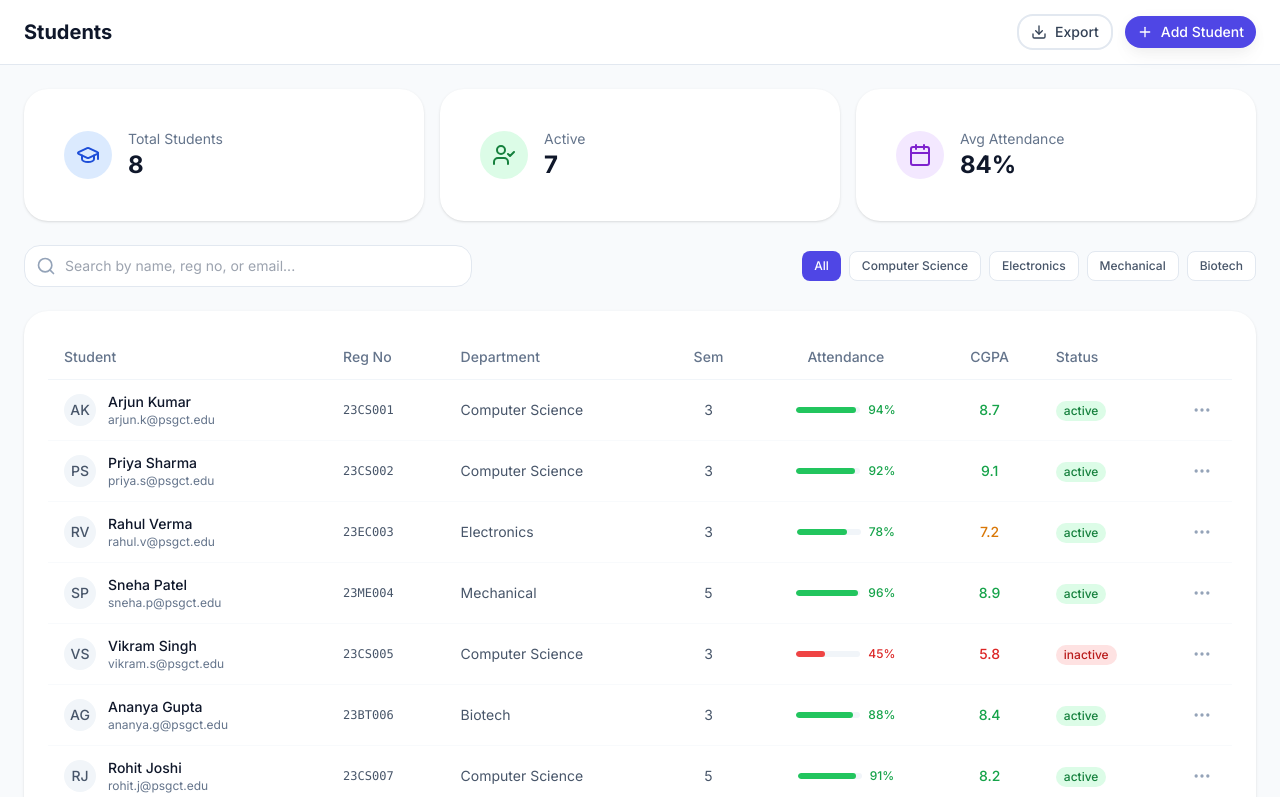
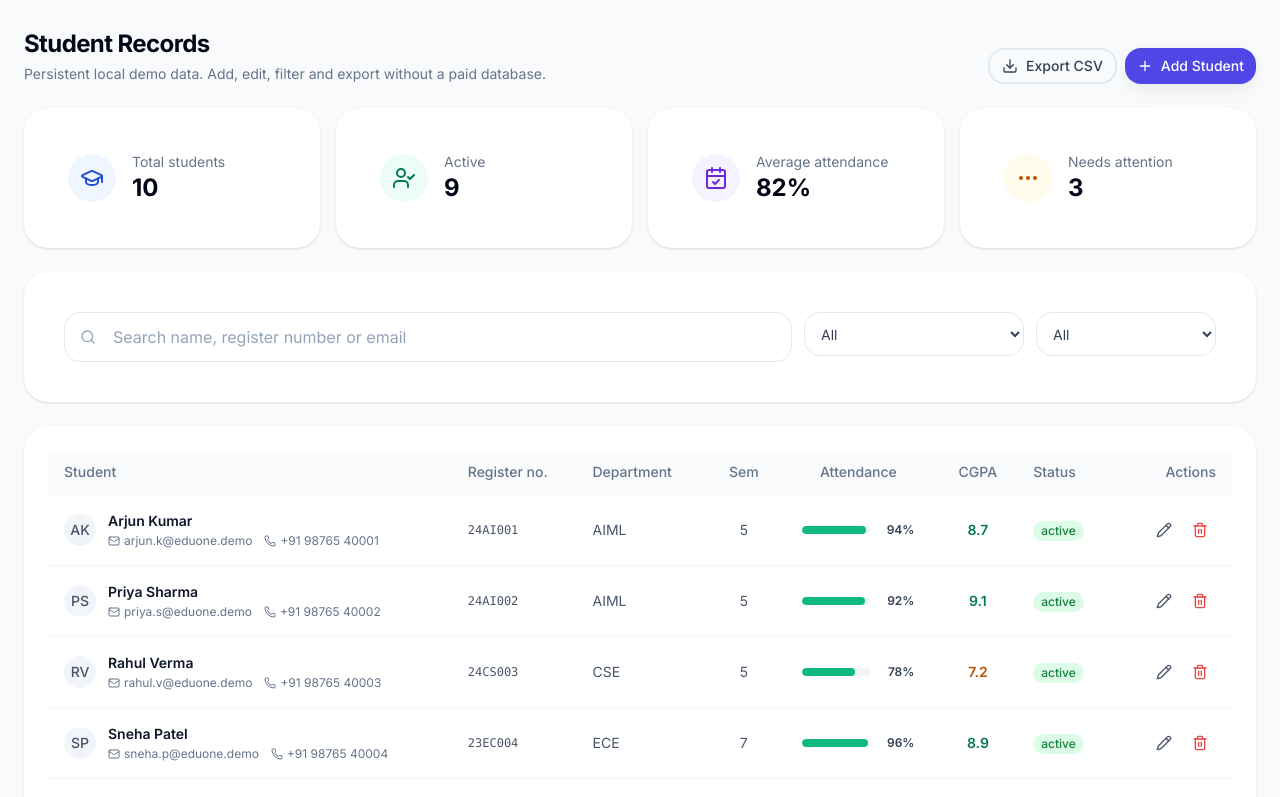
Before and after one commit to Bharath496/EDU_ONE, a Next.js app in the folder apps/web/: page /modules/students in a window 1280 px wide. Shown: the top 797 px of the page. Built offline with nearby package versions, Linux system fonts and the light colour scheme; sample sign-in values are in the browser's storage.

Commit message:
Upgrade students module with persistent CRUD and CSV export

```diff
--- a/apps/web/app/modules/students/page.tsx
+++ b/apps/web/app/modules/students/page.tsx
@@ -1,175 +1,354 @@
 'use client'
 
-import { useState } from 'react'
+import { FormEvent, useMemo, useState } from 'react'
 import { useRouter } from 'next/navigation'
-import Link from 'next/link'
-import { Card, CardContent, CardHeader, CardTitle, CardDescription } from '@/components/ui/Card'
+import {
+  CalendarCheck,
+  Download,
+  GraduationCap,
+  Mail,
+  MoreHorizontal,
+  Pencil,
+  Phone,
+  Plus,
+  Search,
+  Trash2,
+  UserCheck,
+} from 'lucide-react'
+import { Avatar } from '@/components/ui/Avatar'
+import { Badge } from '@/components/ui/Badge'
 import { Button } from '@/components/ui/Button'
-import { Badge } from '@/components/ui/Badge'
-import { Avatar } from '@/components/ui/Avatar'
+import { Card, CardContent } from '@/components/ui/Card'
 import { Input } from '@/components/ui/Input'
+import { Modal } from '@/components/ui/Modal'
 import { useAuthStore } from '@/lib/auth-store'
-import { GraduationCap, Search, Filter, Plus, ChevronRight, Download, Mail, Phone, Calendar, BookOpen, MoreHorizontal, UserCheck } from 'lucide-react'
+import { useEduStore } from '@/lib/edu-store'
+import type { StudentRecord } from '@/lib/demo-data'
 
-const STUDENTS = [
-  { id: '1', name: 'Arjun Kumar', regNo: '23CS001', department: 'Computer Science', semester: 3, batch: '2023-27', email: 'arjun.k@psgct.edu', phone: '+91 98765 40001', attendance: 94, cgpa: 8.7, status: 'active', avatar: '' },
-  { id: '2', name: 'Priya Sharma', regNo: '23CS002', department: 'Computer Science', semester: 3, batch: '2023-27', email: 'priya.s@psgct.edu', phone: '+91 98765 40002', attendance: 92, cgpa: 9.1, status: 'active', avatar: '' },
-  { id: '3', name: 'Rahul Verma', regNo: '23EC003', department: 'Electronics', semester: 3, batch: '2023-27', email: 'rahul.v@psgct.edu', phone: '+91 98765 40003', attendance: 78, cgpa: 7.2, status: 'active', avatar: '' },
-  { id: '4', name: 'Sneha Patel', regNo: '23ME004', department: 'Mechanical', semester: 5, batch: '2022-26', email: 'sneha.p@psgct.edu', phone: '+91 98765 40004', attendance: 96, cgpa: 8.9, status: 'active', avatar: '' },
-  { id: '5', name: 'Vikram Singh', regNo: '23CS005', department: 'Computer Science', semester: 3, batch: '2023-27', email: 'vikram.s@psgct.edu', phone: '+91 98765 40005', attendance: 45, cgpa: 5.8, status: 'inactive', avatar: '' },
-  { id: '6', name: 'Ananya Gupta', regNo: '23BT006', department: 'Biotech', semester: 3, batch: '2023-27', email: 'ananya.g@psgct.edu', phone: '+91 98765 40006', attendance: 88, cgpa: 8.4, status: 'active', avatar: '' },
-  { id: '7', name: 'Rohit Joshi', regNo: '23CS007', department: 'Computer Science', semester: 5, batch: '2022-26', email: 'rohit.j@psgct.edu', phone: '+91 98765 40007', attendance: 91, cgpa: 8.2, status: 'active', avatar: '' },
-  { id: '8', name: 'Neha Kapoor', regNo: '23EC008', department: 'Electronics', semester: 3, batch: '2023-27', email: 'neha.k@psgct.edu', phone: '+91 98765 40008', attendance: 85, cgpa: 7.9, status: 'active', avatar: '' },
-]
+type StudentForm = Omit<StudentRecord, 'id'>
+
+const emptyForm: StudentForm = {
+  name: '',
+  regNo: '',
+  department: 'AIML',
+  semester: 1,
+  batch: '2026-29',
+  email: '',
+  phone: '',
+  attendance: 100,
+  cgpa: 0,
+  status: 'active',
+}
+
+function toCsv(rows: StudentRecord[]) {
+  const header = ['Reg No', 'Name', 'Department', 'Semester', 'Batch', 'Email', 'Phone', 'Attendance', 'CGPA', 'Status']
+  const body = rows.map((student) => [
+    student.regNo,
+    student.name,
+    student.department,
+    student.semester,
+    student.batch,
+    student.email,
+    student.phone,
+    student.attendance,
+    student.cgpa,
+    student.status,
+  ])
+  return [header, ...body]
+    .map((row) => row.map((value) => `"${String(value).replaceAll('"', '""')}"`).join(','))
+    .join('\n')
+}
+
+function downloadCsv(rows: StudentRecord[]) {
+  const blob = new Blob([toCsv(rows)], { type: 'text/csv;charset=utf-8;' })
+  const url = URL.createObjectURL(blob)
+  const anchor = document.createElement('a')
+  anchor.href = url
+  anchor.download = 'eduone-students.csv'
+  anchor.click()
+  URL.revokeObjectURL(url)
+}
 
 export default function StudentsPage() {
   const { user, isAuthenticated } = useAuthStore()
   const router = useRouter()
+  const students = useEduStore((state) => state.students)
+  const addStudent = useEduStore((state) => state.addStudent)
+  const updateStudent = useEduStore((state) => state.updateStudent)
+  const removeStudent = useEduStore((state) => state.removeStudent)
+
   const [search, setSearch] = useState('')
-  const [filterDept, setFilterDept] = useState('All')
+  const [department, setDepartment] = useState('All')
+  const [status, setStatus] = useState('All')
+  const [formOpen, setFormOpen] = useState(false)
+  const [editingId, setEditingId] = useState<string | null>(null)
+  const [form, setForm] = useState<StudentForm>(emptyForm)
 
-  if (!isAuthenticated || !user) { router.push('/login'); return null }
+  if (!isAuthenticated || !user) {
+    router.push('/login')
+    return null
+  }
 
-  const filtered = STUDENTS.filter(s => {
-    const matchesSearch = s.name.toLowerCase().includes(search.toLowerCase()) || s.regNo.toLowerCase().includes(search.toLowerCase()) || s.email.toLowerCase().includes(search.toLowerCase())
-    const matchesDept = filterDept === 'All' || s.department === filterDept
-    return matchesSearch && matchesDept
+  const departments = ['All', ...Array.from(new Set(students.map((item) => item.department))).sort()]
+
+  const filtered = useMemo(() => {
+    const needle = search.trim().toLowerCase()
+    return students.filter((student) => {
+      const matchesSearch =
+        !needle ||
+        student.name.toLowerCase().includes(needle) ||
+        student.regNo.toLowerCase().includes(needle) ||
+        student.email.toLowerCase().includes(needle)
+      const matchesDepartment = department === 'All' || student.department === department
+      const matchesStatus = status === 'All' || student.status === status.toLowerCase()
+      return matchesSearch && matchesDepartment && matchesStatus
     })
+  }, [department, search, status, students])
 
-  const departments = [...new Set(STUDENTS.map(s => s.department))]
+  const activeCount = students.filter((item) => item.status === 'active').length
+  const avgAttendance = students.length
+    ? Math.round(students.reduce((sum, item) => sum + item.attendance, 0) / students.length)
+    : 0
+  const atRisk = students.filter((item) => item.attendance < 75 || item.cgpa < 6).length
 
-  const activeCount = STUDENTS.filter(s => s.status === 'active').length
-  const avgAttendance = Math.round(STUDENTS.reduce((sum, s) => sum + s.attendance, 0) / STUDENTS.length)
+  const openCreate = () => {
+    setEditingId(null)
+    setForm(emptyForm)
+    setFormOpen(true)
+  }
+
+  const openEdit = (student: StudentRecord) => {
+    const { id, ...rest } = student
+    setEditingId(id)
+    setForm(rest)
+    setFormOpen(true)
+  }
+
+  const submit = (event: FormEvent) => {
+    event.preventDefault()
+    const normalized: StudentForm = {
+      ...form,
+      name: form.name.trim(),
+      regNo: form.regNo.trim().toUpperCase(),
+      email: form.email.trim().toLowerCase(),
+      phone: form.phone.trim(),
+      semester: Number(form.semester),
+      attendance: Number(form.attendance),
+      cgpa: Number(form.cgpa),
+    }
+    if (!normalized.name || !normalized.regNo || !normalized.email) return
+    if (editingId) updateStudent(editingId, normalized)
+    else addStudent(normalized)
+    setFormOpen(false)
+  }
+
+  const deleteStudent = (student: StudentRecord) => {
+    if (window.confirm(`Remove ${student.name} (${student.regNo}) from the demo workspace?`)) {
+      removeStudent(student.id)
+    }
+  }
 
   return (
-    <div className="min-h-screen bg-slate-50">
-      <header className="sticky top-0 z-30 bg-white/95 backdrop-blur-sm border-b border-slate-200">
-        <div className="flex h-16 items-center justify-between px-4 lg:px-6">
+    <div className="space-y-6 p-4 lg:p-6">
+      <div className="flex flex-col gap-4 lg:flex-row lg:items-end lg:justify-between">
         <div>
-            <p className="text-sm text-slate-500">{user.collegeName}</p>
-            <h1 className="text-xl font-bold text-slate-900">Students</h1>
+          <p className="text-sm font-medium text-primary-600">{user.collegeName}</p>
+          <h1 className="mt-1 text-2xl font-bold tracking-tight text-slate-950">Student Records</h1>
+          <p className="mt-1 text-sm text-slate-500">
+            Persistent local demo data. Add, edit, filter and export without a paid database.
+          </p>
         </div>
-          <div className="flex items-center gap-3">
-            <Button variant="outline" size="sm" className="gap-2">
-              <Download className="w-4 h-4" />
-              Export
+        <div className="flex gap-2">
+          <Button variant="outline" size="sm" className="gap-2" onClick={() => downloadCsv(filtered)}>
+            <Download className="h-4 w-4" />
+            Export CSV
           </Button>
-            <Button variant="primary" size="sm" className="gap-2">
-              <Plus className="w-4 h-4" />
+          <Button size="sm" className="gap-2" onClick={openCreate}>
+            <Plus className="h-4 w-4" />
             Add Student
           </Button>
         </div>
       </div>
-      </header>
 
-      <div className="p-4 lg:p-6 space-y-6">
-        <div className="grid grid-cols-1 sm:grid-cols-3 gap-4">
-          <Card>
-            <CardContent className="p-4 flex items-center gap-4">
-              <div className="p-3 rounded-2xl bg-blue-100 text-blue-700"><GraduationCap className="w-6 h-6" /></div>
+      <div className="grid gap-4 sm:grid-cols-2 xl:grid-cols-4">
+        {[
+          { label: 'Total students', value: students.length, icon: GraduationCap, className: 'bg-blue-50 text-blue-700' },
+          { label: 'Active', value: activeCount, icon: UserCheck, className: 'bg-emerald-50 text-emerald-700' },
+          { label: 'Average attendance', value: `${avgAttendance}%`, icon: CalendarCheck, className: 'bg-violet-50 text-violet-700' },
+          { label: 'Needs attention', value: atRisk, icon: MoreHorizontal, className: 'bg-amber-50 text-amber-700' },
+        ].map((item) => (
+          <Card key={item.label}>
+            <CardContent className="flex items-center gap-4 p-5">
+              <div className={`rounded-2xl p-3 ${item.className}`}>
+                <item.icon className="h-6 w-6" />
+              </div>
               <div>
-                <p className="text-sm text-slate-500">Total Students</p>
-                <p className="text-2xl font-bold text-slate-900">{STUDENTS.length}</p>
+                <p className="text-sm text-slate-500">{item.label}</p>
+                <p className="text-2xl font-bold text-slate-950">{item.value}</p>
               </div>
             </CardContent>
           </Card>
+        ))}
+      </div>
+
       <Card>
-            <CardContent className="p-4 flex items-center gap-4">
-              <div className="p-3 rounded-2xl bg-green-100 text-green-700"><UserCheck className="w-6 h-6" /></div>
-              <div>
-                <p className="text-sm text-slate-500">Active</p>
-                <p className="text-2xl font-bold text-slate-900">{activeCount}</p>
+        <CardContent className="p-4">
+          <div className="grid gap-3 lg:grid-cols-[1fr_220px_180px]">
+            <Input
+              value={search}
+              onChange={(event) => setSearch(event.target.value)}
+              placeholder="Search name, register number or email"
+              leftIcon={<Search className="h-4 w-4 text-slate-400" />}
+            />
+            <select
+              value={department}
+              onChange={(event) => setDepartment(event.target.value)}
+              className="h-11 rounded-xl border border-slate-200 bg-white px-3 text-sm text-slate-700 outline-none focus:border-primary-500 focus:ring-2 focus:ring-primary-100"
+            >
+              {departments.map((item) => <option key={item}>{item}</option>)}
+            </select>
+            <select
+              value={status}
+              onChange={(event) => setStatus(event.target.value)}
+              className="h-11 rounded-xl border border-slate-200 bg-white px-3 text-sm text-slate-700 outline-none focus:border-primary-500 focus:ring-2 focus:ring-primary-100"
+            >
+              <option>All</option>
+              <option>Active</option>
+              <option>Inactive</option>
+            </select>
           </div>
         </CardContent>
       </Card>
-          <Card>
-            <CardContent className="p-4 flex items-center gap-4">
-              <div className="p-3 rounded-2xl bg-purple-100 text-purple-700"><Calendar className="w-6 h-6" /></div>
-              <div>
-                <p className="text-sm text-slate-500">Avg Attendance</p>
-                <p className="text-2xl font-bold text-slate-900">{avgAttendance}%</p>
-              </div>
-            </CardContent>
-          </Card>
-        </div>
-
-        <div className="flex flex-col sm:flex-row gap-4 items-start sm:items-center justify-between">
-          <div className="flex gap-3 flex-1 max-w-md">
-            <div className="relative flex-1">
-              <Search className="absolute left-3 top-1/2 -translate-y-1/2 w-5 h-5 text-slate-400" />
-              <input type="text" placeholder="Search by name, reg no, or email..." value={search} onChange={e => setSearch(e.target.value)} className="w-full pl-10 pr-4 py-2.5 rounded-xl bg-white border border-slate-200 text-sm focus:outline-none focus:ring-2 focus:ring-primary-500" />
-            </div>
-          </div>
-          <div className="flex gap-2">
-            {['All', ...departments].map(d => (
-              <button key={d} onClick={() => setFilterDept(d)} className={`px-3 py-1.5 rounded-lg text-xs font-medium transition-colors ${filterDept === d ? 'bg-primary-600 text-white' : 'bg-white border border-slate-200 text-slate-600 hover:bg-slate-50'}`}>{d === 'All' ? 'All' : d}</button>
-            ))}
-          </div>
-        </div>
 
       <Card>
         <CardContent className="p-0">
           <div className="overflow-x-auto">
-              <table className="w-full text-sm">
+            <table className="w-full min-w-[1000px] text-sm">
               <thead>
-                  <tr className="border-b border-slate-100">
-                    <th className="text-left py-3 px-4 font-medium text-slate-500">Student</th>
-                    <th className="text-left py-3 px-4 font-medium text-slate-500">Reg No</th>
-                    <th className="text-left py-3 px-4 font-medium text-slate-500">Department</th>
-                    <th className="text-center py-3 px-4 font-medium text-slate-500">Sem</th>
-                    <th className="text-center py-3 px-4 font-medium text-slate-500">Attendance</th>
-                    <th className="text-center py-3 px-4 font-medium text-slate-500">CGPA</th>
-                    <th className="text-left py-3 px-4 font-medium text-slate-500">Status</th>
-                    <th className="w-10 py-3 px-4" />
+                <tr className="border-b border-slate-100 bg-slate-50/80 text-left text-slate-500">
+                  <th className="px-4 py-3 font-medium">Student</th>
+                  <th className="px-4 py-3 font-medium">Register no.</th>
+                  <th className="px-4 py-3 font-medium">Department</th>
+                  <th className="px-4 py-3 text-center font-medium">Sem</th>
+                  <th className="px-4 py-3 text-center font-medium">Attendance</th>
+                  <th className="px-4 py-3 text-center font-medium">CGPA</th>
+                  <th className="px-4 py-3 font-medium">Status</th>
+                  <th className="px-4 py-3 text-right font-medium">Actions</th>
                 </tr>
               </thead>
               <tbody>
-                  {filtered.map(s => (
-                    <tr key={s.id} className="border-b border-slate-50 hover:bg-slate-50 transition-colors">
-                      <td className="py-3 px-4">
+                {filtered.map((student) => (
+                  <tr key={student.id} className="border-b border-slate-100 last:border-0 hover:bg-slate-50/70">
+                    <td className="px-4 py-4">
                       <div className="flex items-center gap-3">
-                          <Avatar name={s.name} size="sm" />
+                        <Avatar name={student.name} size="sm" />
                         <div>
-                            <p className="font-medium text-slate-900">{s.name}</p>
-                            <p className="text-xs text-slate-500">{s.email}</p>
+                          <p className="font-semibold text-slate-900">{student.name}</p>
+                          <div className="mt-0.5 flex items-center gap-3 text-xs text-slate-500">
+                            <span className="flex items-center gap-1"><Mail className="h-3 w-3" />{student.email}</span>
+                            <span className="flex items-center gap-1"><Phone className="h-3 w-3" />{student.phone}</span>
+                          </div>
                         </div>
                       </div>
                     </td>
-                      <td className="py-3 px-4 text-xs font-mono text-slate-600">{s.regNo}</td>
-                      <td className="py-3 px-4 text-slate-600">{s.department}</td>
-                      <td className="py-3 px-4 text-center text-slate-600">{s.semester}</td>
-                      <td className="py-3 px-4">
-                        <div className="flex items-center gap-2 justify-center">
-                          <div className="w-16 h-1.5 bg-slate-100 rounded-full overflow-hidden">
-                            <div className={`h-full rounded-full ${s.attendance >= 75 ? 'bg-green-500' : s.attendance >= 50 ? 'bg-amber-500' : 'bg-red-500'}`} style={{ width: `${s.attendance}%` }} />
+                    <td className="px-4 py-4 font-mono text-xs text-slate-600">{student.regNo}</td>
+                    <td className="px-4 py-4 text-slate-600">{student.department}</td>
+                    <td className="px-4 py-4 text-center text-slate-600">{student.semester}</td>
+                    <td className="px-4 py-4">
+                      <div className="mx-auto flex w-28 items-center gap-2">
+                        <div className="h-2 flex-1 overflow-hidden rounded-full bg-slate-100">
+                          <div
+                            className={`h-full rounded-full ${student.attendance >= 75 ? 'bg-emerald-500' : student.attendance >= 60 ? 'bg-amber-500' : 'bg-red-500'}`}
+                            style={{ width: `${Math.min(student.attendance, 100)}%` }}
+                          />
                         </div>
-                          <span className={`text-xs font-medium ${s.attendance >= 75 ? 'text-green-600' : s.attendance >= 50 ? 'text-amber-600' : 'text-red-600'}`}>{s.attendance}%</span>
+                        <span className="w-9 text-right text-xs font-semibold text-slate-700">{student.attendance}%</span>
                       </div>
                     </td>
-                      <td className="py-3 px-4 text-center">
-                        <span className={`text-sm font-medium ${s.cgpa >= 8 ? 'text-green-600' : s.cgpa >= 6 ? 'text-amber-600' : 'text-red-600'}`}>{s.cgpa}</span>
+                    <td className="px-4 py-4 text-center">
+                      <span className={`font-semibold ${student.cgpa >= 8 ? 'text-emerald-700' : student.cgpa >= 6 ? 'text-amber-700' : 'text-red-700'}`}>
+                        {student.cgpa.toFixed(1)}
+                      </span>
                     </td>
-                      <td className="py-3 px-4">
-                        <Badge variant={s.status === 'active' ? 'success' : 'danger'} size="sm">{s.status}</Badge>
+                    <td className="px-4 py-4">
+                      <button
+                        onClick={() => updateStudent(student.id, { status: student.status === 'active' ? 'inactive' : 'active' })}
+                        title="Toggle status"
+                      >
+                        <Badge variant={student.status === 'active' ? 'success' : 'danger'} size="sm">
+                          {student.status}
+                        </Badge>
+                      </button>
                     </td>
-                      <td className="py-3 px-4">
-                        <button className="p-1 rounded-lg hover:bg-slate-100 text-slate-400"><MoreHorizontal className="w-5 h-5" /></button>
+                    <td className="px-4 py-4">
+                      <div className="flex justify-end gap-1">
+                        <Button variant="ghost" size="icon" onClick={() => openEdit(student)} aria-label="Edit student">
+                          <Pencil className="h-4 w-4" />
+                        </Button>
+                        <Button variant="ghost" size="icon" onClick={() => deleteStudent(student)} aria-label="Delete student">
+                          <Trash2 className="h-4 w-4 text-red-500" />
+                        </Button>
+                      </div>
                     </td>
                   </tr>
                 ))}
               </tbody>
             </table>
           </div>
-            {filtered.length === 0 && (
-              <div className="text-center py-12">
-                <GraduationCap className="w-12 h-12 text-slate-300 mx-auto mb-4" />
-                <h3 className="text-lg font-medium text-slate-900">No students found</h3>
-                <p className="text-sm text-slate-500 mt-1">Try adjusting your search or filters</p>
+          {!filtered.length && (
+            <div className="px-6 py-14 text-center">
+              <GraduationCap className="mx-auto h-10 w-10 text-slate-300" />
+              <p className="mt-3 font-medium text-slate-800">No matching students</p>
+              <p className="text-sm text-slate-500">Change the filters or add a new student.</p>
             </div>
           )}
         </CardContent>
       </Card>
+
+      <Modal
+        open={formOpen}
+        onClose={() => setFormOpen(false)}
+        title={editingId ? 'Edit student' : 'Add student'}
+        description="Changes are saved in this browser for the portfolio demo."
+        footer={
+          <div className="flex justify-end gap-2">
+            <Button variant="outline" onClick={() => setFormOpen(false)}>Cancel</Button>
+            <Button type="submit" form="student-form">{editingId ? 'Save changes' : 'Add student'}</Button>
           </div>
+        }
+      >
+        <form id="student-form" onSubmit={submit} className="grid gap-4 md:grid-cols-2">
+          <Input label="Full name" value={form.name} onChange={(e) => setForm({ ...form, name: e.target.value })} required />
+          <Input label="Register number" value={form.regNo} onChange={(e) => setForm({ ...form, regNo: e.target.value })} required />
+          <Input label="Email" type="email" value={form.email} onChange={(e) => setForm({ ...form, email: e.target.value })} required />
+          <Input label="Phone" value={form.phone} onChange={(e) => setForm({ ...form, phone: e.target.value })} />
+          <div>
+            <label className="mb-1.5 block text-sm font-medium text-slate-700">Department</label>
+            <select
+              value={form.department}
+              onChange={(e) => setForm({ ...form, department: e.target.value })}
+              className="h-11 w-full rounded-xl border border-slate-200 bg-white px-3 text-sm"
+            >
+              {['AIML', 'CSE', 'Data Science', 'IT', 'ECE', 'Mechanical', 'Biotech'].map((item) => <option key={item}>{item}</option>)}
+            </select>
+          </div>
+          <Input label="Batch" value={form.batch} onChange={(e) => setForm({ ...form, batch: e.target.value })} />
+          <Input label="Semester" type="number" min={1} max={12} value={form.semester} onChange={(e) => setForm({ ...form, semester: Number(e.target.value) })} />
+          <Input label="CGPA" type="number" min={0} max={10} step="0.1" value={form.cgpa} onChange={(e) => setForm({ ...form, cgpa: Number(e.target.value) })} />
+          <Input label="Attendance %" type="number" min={0} max={100} value={form.attendance} onChange={(e) => setForm({ ...form, attendance: Number(e.target.value) })} />
+          <div>
+            <label className="mb-1.5 block text-sm font-medium text-slate-700">Status</label>
+            <select
+              value={form.status}
+              onChange={(e) => setForm({ ...form, status: e.target.value as 'active' | 'inactive' })}
+              className="h-11 w-full rounded-xl border border-slate-200 bg-white px-3 text-sm"
+            >
+              <option value="active">Active</option>
+              <option value="inactive">Inactive</option>
+            </select>
+          </div>
+        </form>
+      </Modal>
     </div>
   )
 }
```
Lines whose indentation alone changed are shown as unchanged.
